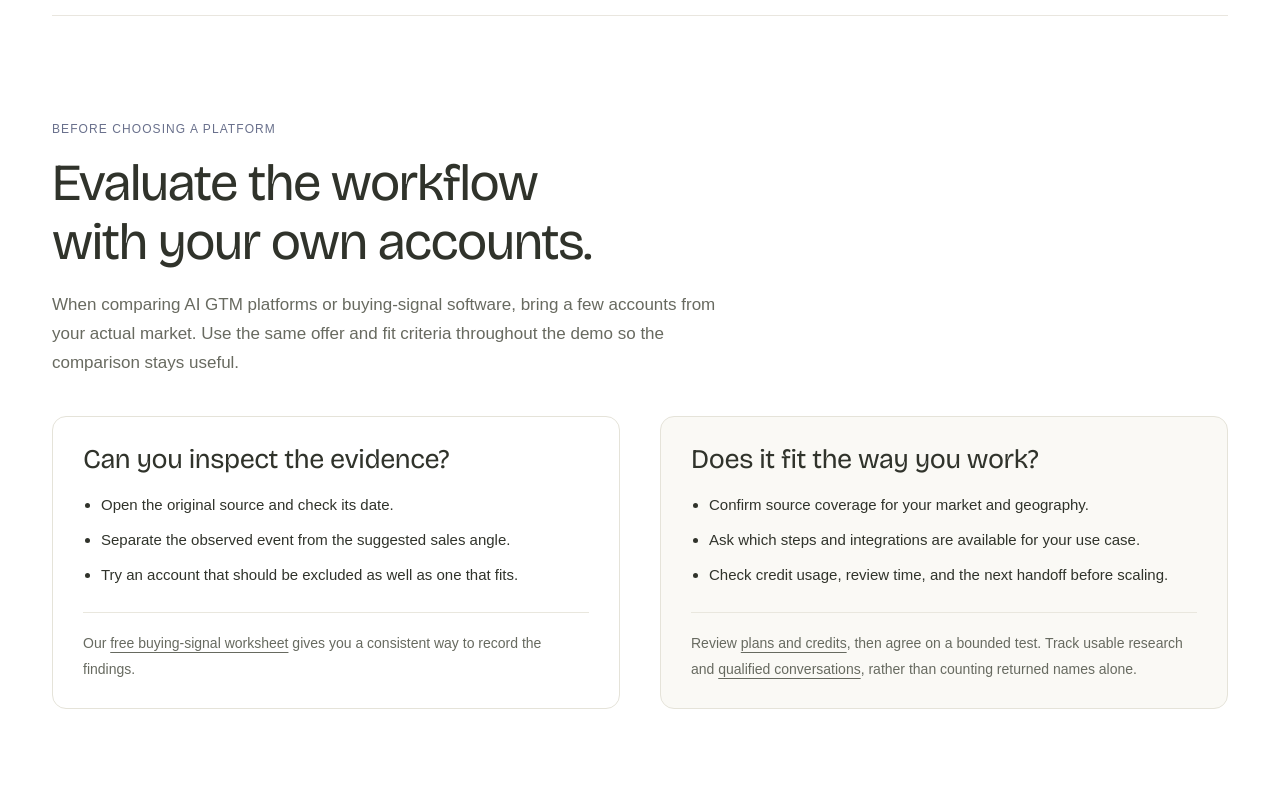
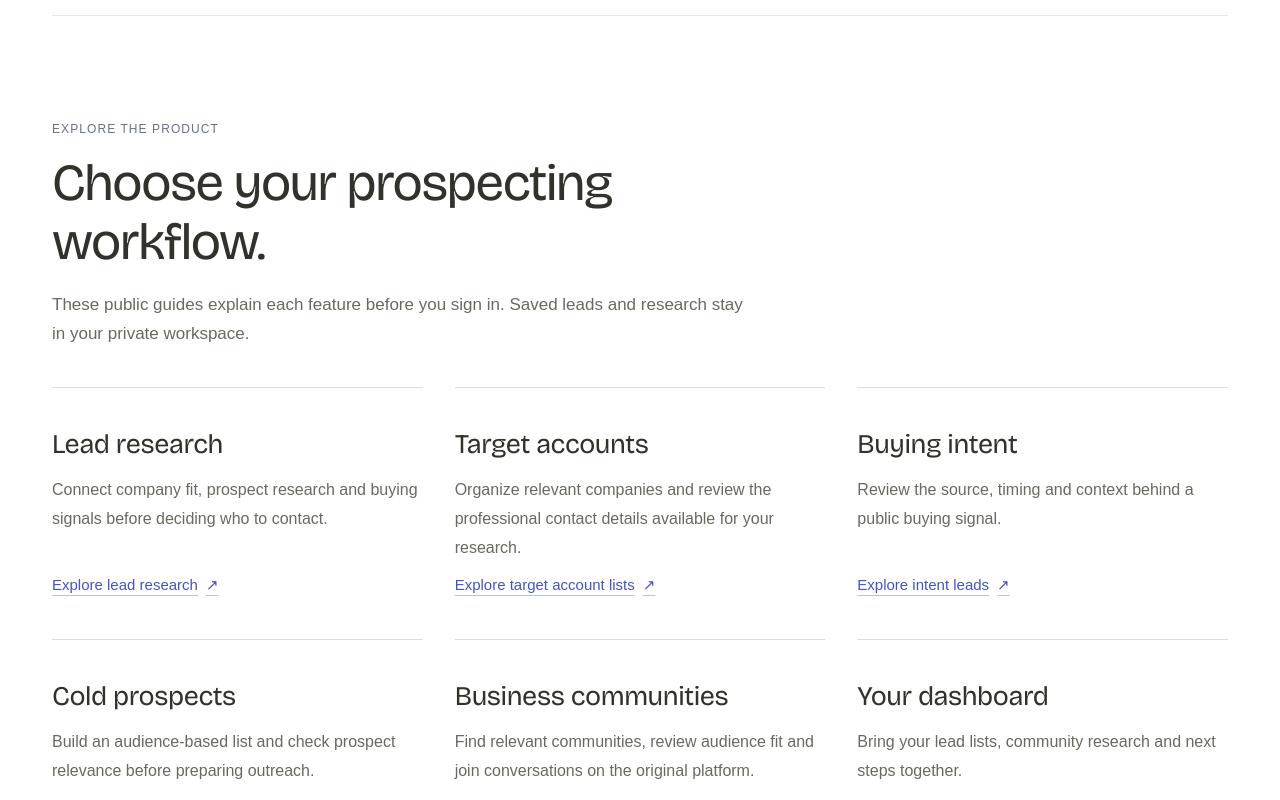
Before and after one commit to Sharan-6905/cnverted, a Next.js app: page /product in a window 1280 px wide. Shown: the part 3620-4420 px from the top of the page. Built offline with nearby package versions, Linux system fonts and the light colour scheme; no server answers; a web font is replaced by a local one.

Commit message:
Improve discovery of public beta feature guides from the product page
Added sections for product exploration and evaluation with detailed descriptions and links.

```diff
--- a/src/app/product/page.tsx
+++ b/src/app/product/page.tsx
@@ -81,6 +81,18 @@ export default function ProductPage() {
 
       <ProductExampleLink />
 
+      <section className="product-section design-container" aria-labelledby="product-features">
+        <div className="product-section-heading"><span className="marketing-eyebrow">Explore the product</span><h2 id="product-features">Choose your prospecting workflow.</h2><p>These public guides explain each feature before you sign in. Saved leads and research stay in your private workspace.</p></div>
+        <div className="product-steps">
+          <section><h3>Lead research</h3><p>Connect company fit, prospect research and buying signals before deciding who to contact.</p><a className="marketing-text-link" href="https://beta.cnvrted.com/leads">Explore lead research <span aria-hidden="true">↗</span></a></section>
+          <section><h3>Target accounts</h3><p>Organize relevant companies and review the professional contact details available for your research.</p><a className="marketing-text-link" href="https://beta.cnvrted.com/targetlist">Explore target account lists <span aria-hidden="true">↗</span></a></section>
+          <section><h3>Buying intent</h3><p>Review the source, timing and context behind a public buying signal.</p><a className="marketing-text-link" href="https://beta.cnvrted.com/intent">Explore intent leads <span aria-hidden="true">↗</span></a></section>
+          <section><h3>Cold prospects</h3><p>Build an audience-based list and check prospect relevance before preparing outreach.</p><a className="marketing-text-link" href="https://beta.cnvrted.com/coldlist">Explore cold prospect lists <span aria-hidden="true">↗</span></a></section>
+          <section><h3>Business communities</h3><p>Find relevant communities, review audience fit and join conversations on the original platform.</p><a className="marketing-text-link" href="https://beta.cnvrted.com/communities">Explore business communities <span aria-hidden="true">↗</span></a></section>
+          <section><h3>Your dashboard</h3><p>Bring your lead lists, community research and next steps together.</p><a className="marketing-text-link" href="https://beta.cnvrted.com/dashboard">Explore the prospecting dashboard <span aria-hidden="true">↗</span></a></section>
+        </div>
+      </section>
+
       <section className="product-section design-container" aria-labelledby="product-evaluation">
         <div className="product-section-heading"><span className="marketing-eyebrow">Before choosing a platform</span><h2 id="product-evaluation">Evaluate the workflow<br />with your own accounts.</h2><p>When comparing AI GTM platforms or buying-signal software, bring a few accounts from your actual market. Use the same offer and fit criteria throughout the demo so the comparison stays useful.</p></div>
         <div className="product-evidence-grid">
```
